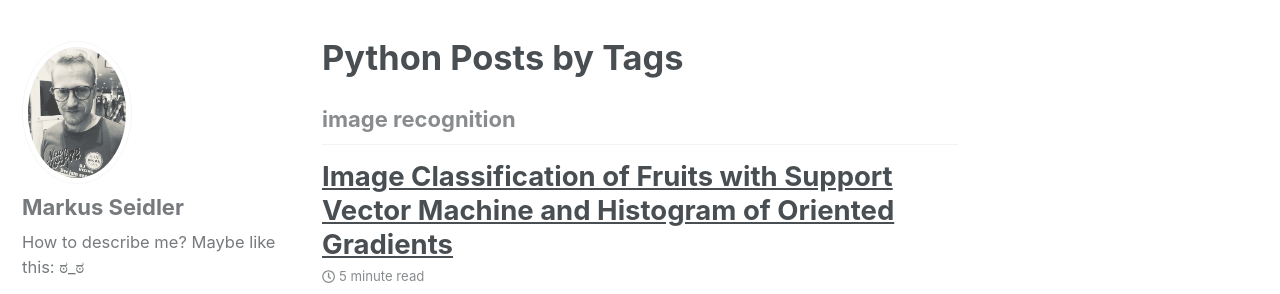
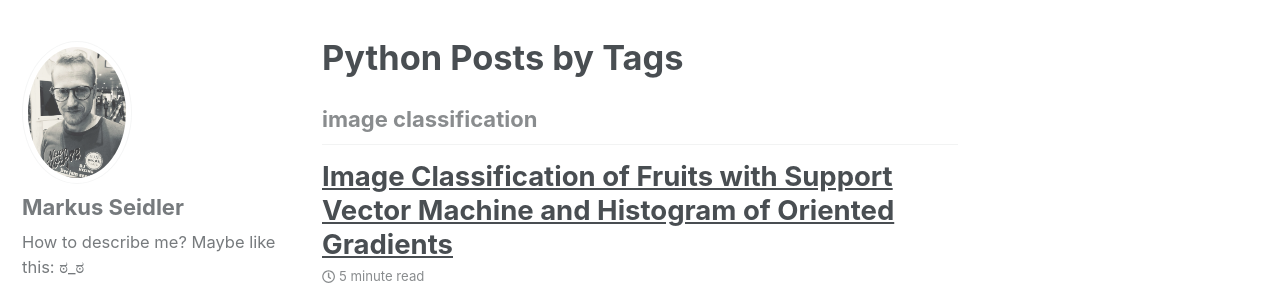
Before and after one commit to markusseidler/markusseidler.github.io, a Jekyll site: the page built from _pages/python.md, in a window 1280 px wide and 900 px high, scrolled down 562 px. Shown: the part 154-448 px from the top of the window. Built offline with Jekyll 4.4.1, drawn with Linux system fonts in a browser that asks for light colours; nearby versions of some CDN libraries.

Commit message:
recog wird class

```diff
--- a/_posts/2018-04-28-IRC.md
+++ b/_posts/2018-04-28-IRC.md
@@ -1,7 +1,7 @@
 ---
 title: "Image Classification of Fruits with Random Forest"
 date: 2018-05-05
-tags: [machine learning, random forest, image recognition]
+tags: [machine learning, random forest, image classification]
 header:
     image: "images/IRC/fruits_header.jpg"
 excerpt: "Classifying fruits with Random Forest"
--- a/_posts/2018-05-02-IRCHOGSVM.md
+++ b/_posts/2018-05-02-IRCHOGSVM.md
@@ -2,7 +2,7 @@
 title: "Image Classification of Fruits with Support Vector Machine and
 Histogram of Oriented Gradients"
 date: 2018-05-05
-tags: [machine learning, support vector machine, image recognition]
+tags: [machine learning, support vector machine, image classification]
 header:
     image: "images/IRCHOGSVM/still.jpg"
 excerpt: "Classifying fruits with SVM and HOG"
```
